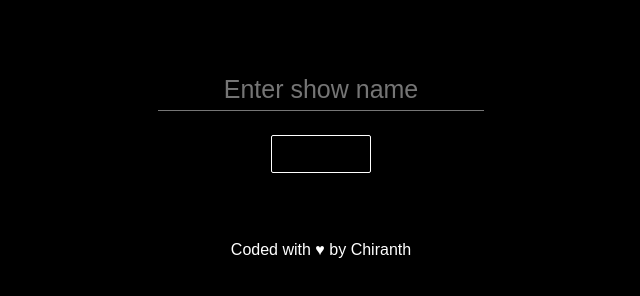
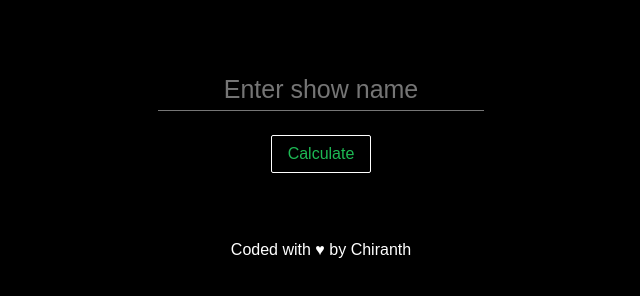
Before and after one commit to chiranthkothari/shows, a plain HTML site: page index.html in a window 1280 px wide. Shown: the full height of the page, 319-959 px from the left. Drawn offline with Linux system fonts and the light colour scheme; a web font is replaced by a local one.

Commit message:
styles update

```diff
--- a/style.css
+++ b/style.css
@@ -21,7 +21,7 @@ body{
 
 .calBtn{
     background: black;
-    color: 1db954;
+    color: #1db954;
     border: 1px solid white;
     width: 100px;
     padding: 6px;
```
